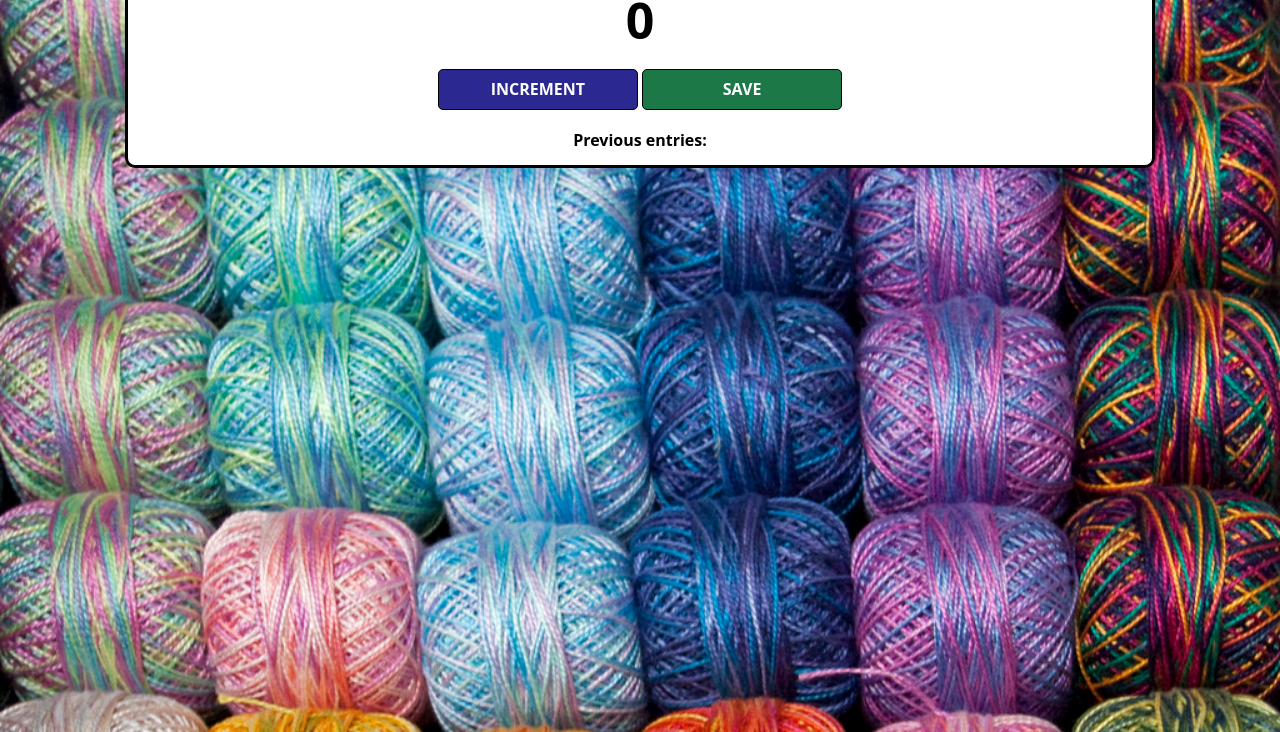
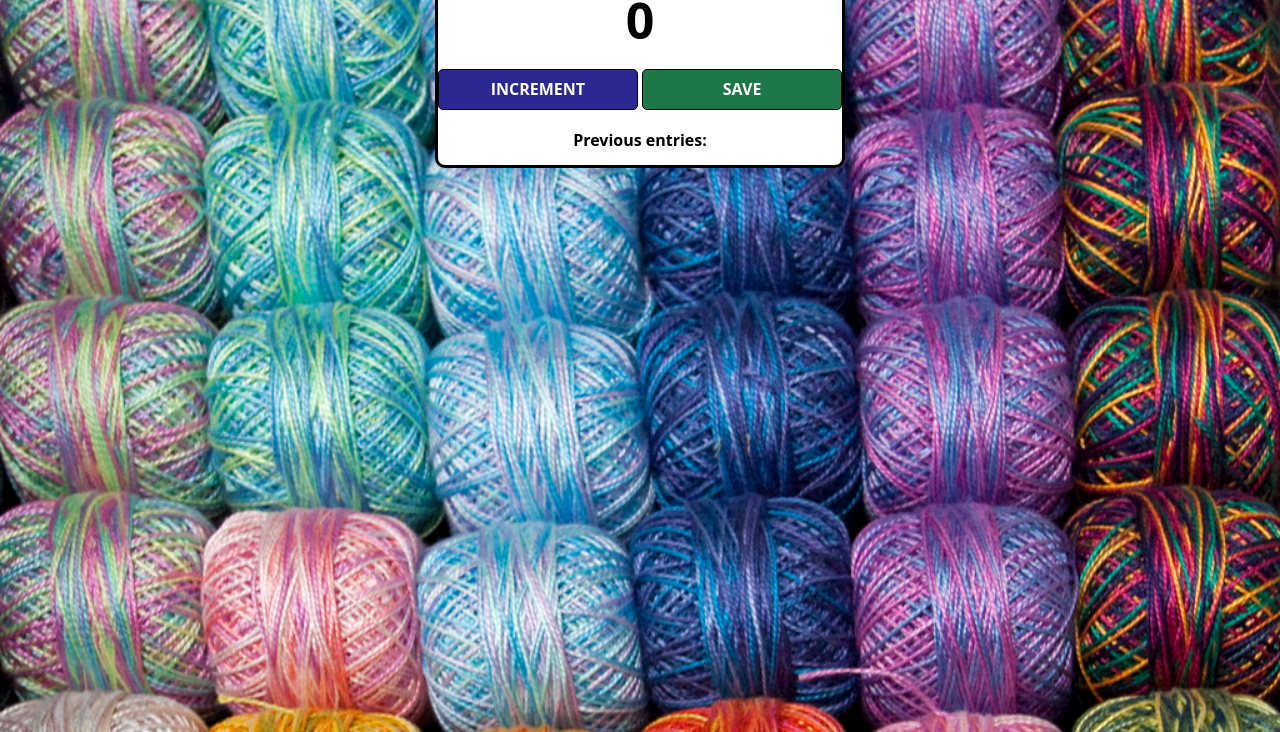
Before and after one commit to hash-noob/Counter, a plain HTML site: page index.html in a window 1280 px wide. Shown: the part 68-800 px from the top of the page. Drawn offline with nearby package versions, Linux system fonts and the light colour scheme.

Commit message:
updated css file

```diff
--- a/index.css
+++ b/index.css
@@ -8,10 +8,11 @@ body {
 
 .container {
     background: white;
-    max-width: 80%;
+    max-width: fit-content;
     margin: auto;
     border: 3px solid black;
     border-radius: 10px;
+    justify-content: center;
 }
 
 h1 {
```
